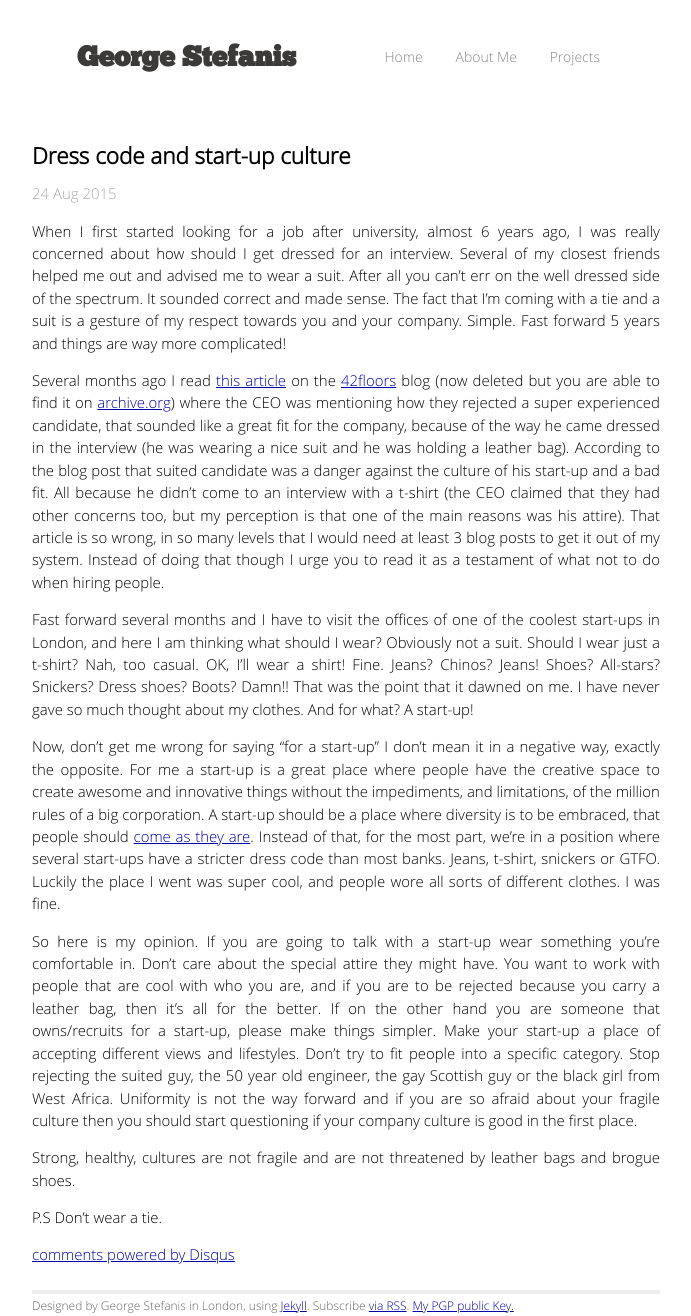
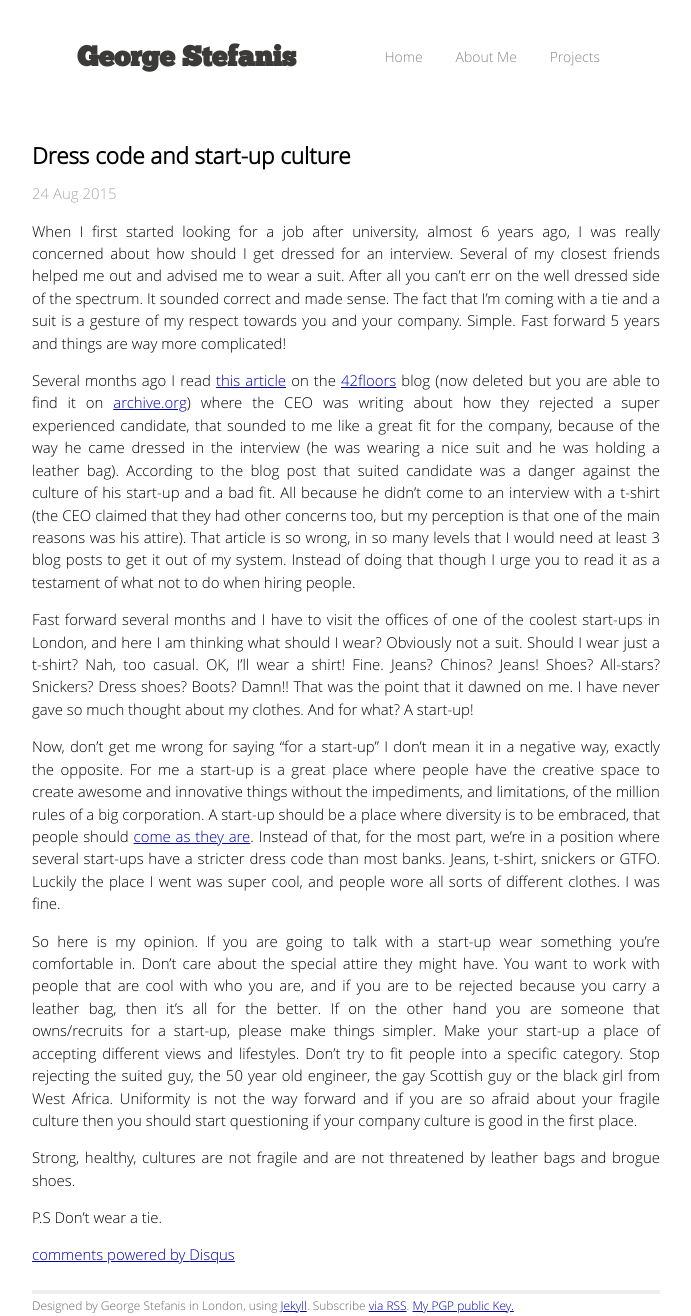
Before and after one commit to skywritergr/georgestefanis.com, a Jekyll site: the page built from _posts/2015-08-24-dress-code-and-startups.markdown, in a window 1280 px wide. Shown: the whole page, without its empty margins (294-985 px from the left). Built offline with Jekyll 4.4.1, drawn with Linux system fonts in a browser that asks for light colours; Markdown is read by kramdown in place of the engine named in the settings; comment, search, counter and statistics services are not loaded.

Commit message:
small changes

```diff
--- a/_posts/2015-08-24-dress-code-and-startups.markdown
+++ b/_posts/2015-08-24-dress-code-and-startups.markdown
@@ -7,7 +7,7 @@ categories: blog
 
 When I first started looking for a job after university, almost 6 years ago, I was really concerned about how should I get dressed for an interview. Several of my closest friends helped me out and advised me to wear a suit. After all you can't err on the well dressed side of the spectrum. It sounded correct and made sense. The fact that I'm coming with a tie and a suit is a gesture of my respect towards you and your company. Simple. Fast forward 5 years and things are way more complicated!
 
-Several months ago I read [this article](https://web.archive.org/web/20140618142018/http://blog.42floors.com/interviewing-at-a-startup/) on the [42floors](https://42floors.com/) blog (now deleted but you are able to find it on [archive.org](https://archive.org)) where the CEO was mentioning how they rejected a super experienced candidate, that sounded like a great fit for the company, because of the way he came dressed in the interview (he was wearing a nice suit and he was holding a leather bag). According to the blog post that suited candidate was a danger against the culture of his start-up and a bad fit. All because he didn't come to an interview with a t-shirt (the CEO claimed that they had other concerns too, but my perception is that one of the main reasons was his attire). That article is so wrong, in so many levels that I would need at least 3 blog posts to get it out of my system. Instead of doing that though I urge you to read it as a testament of what not to do when hiring people.
+Several months ago I read [this article](https://web.archive.org/web/20140618142018/http://blog.42floors.com/interviewing-at-a-startup/) on the [42floors](https://42floors.com/) blog (now deleted but you are able to find it on [archive.org](https://archive.org)) where the CEO was writing about how they rejected a super experienced candidate, that sounded to me like a great fit for the company, because of the way he came dressed in the interview (he was wearing a nice suit and he was holding a leather bag). According to the blog post that suited candidate was a danger against the culture of his start-up and a bad fit. All because he didn't come to an interview with a t-shirt (the CEO claimed that they had other concerns too, but my perception is that one of the main reasons was his attire). That article is so wrong, in so many levels that I would need at least 3 blog posts to get it out of my system. Instead of doing that though I urge you to read it as a testament of what not to do when hiring people.
 
 Fast forward several months and I have to visit the offices of one of the coolest start-ups in London, and here I am thinking what should I wear? Obviously not a suit. Should I wear just a t-shirt? Nah, too casual. OK, I'll wear a shirt! Fine. Jeans? Chinos? Jeans! Shoes? All-stars? Snickers? Dress shoes? Boots? Damn!! That was the point that it dawned on me. I have never gave so much thought about my clothes. And for what? A start-up!
 
```
